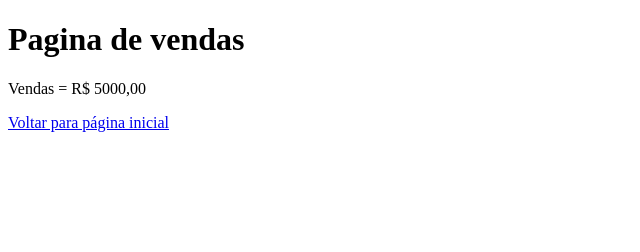
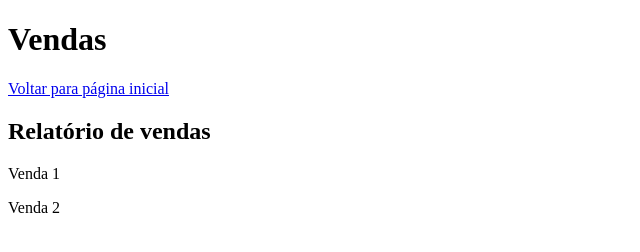
Before and after one commit to higucavalcanti/Estudando_Git_e_GitHub, a plain HTML site: page site_de_vendas/vendas.html in a window 1280 px wide. Shown: the whole page, without its empty margins (0-640 px from the left). Drawn offline with Linux system fonts and the light colour scheme.

Commit message:
Alterando page vendas

```diff
--- a/site_de_vendas/vendas.html
+++ b/site_de_vendas/vendas.html
@@ -6,8 +6,10 @@
     <title>Document</title>
 </head>
 <body>
-    <h1>Pagina de vendas</h1>
-    <p>Vendas = R$ 5000,00</p>
+    <h1>Vendas</h1>
     <a href="index.html">Voltar para página inicial</a>
+    <h2>Relatório de vendas</h2>
+    <p>Venda 1</p>
+    <p>Venda 2</p>
 </body>
 </html>
```
